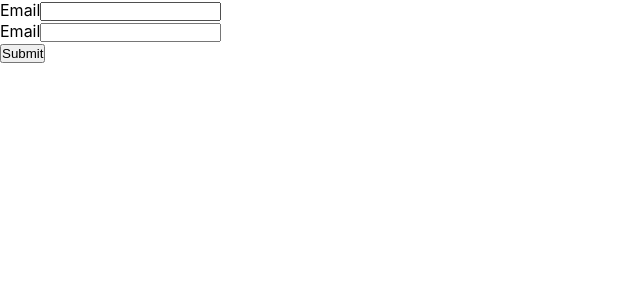
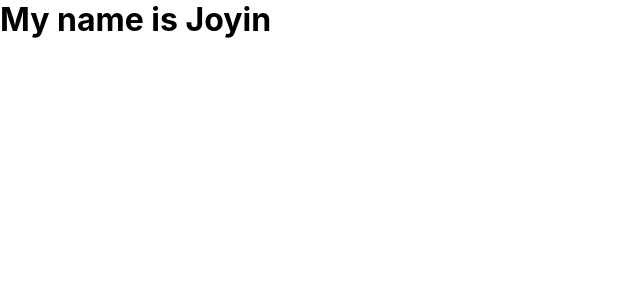
Before and after one commit to Joyin2/React-js-practice, a React (Create React App) app: page / in a window 1280 px wide. Shown: the top 300 px of the page, without its empty margins (0-640 px from the left). Built offline with nearby package versions, Linux system fonts and the light colour scheme.

Commit message:
context api

```diff
--- a/src/App.js
+++ b/src/App.js
@@ -1,10 +1,10 @@
-import React from "react";
-import SpreadOperator from "./hooks/SpreadOperatorInUseState/SpreadOperator";
+import React, { createContext } from "react";
+// import SpreadOperator from "./hooks/SpreadOperatorInUseState/SpreadOperator";
 // import UseState from './hooks/UseState'
 // import UseStateToggle from './toggle/UseStateToggle'
-import UseStateArray from "./hooks/UseStateArray/UseStateArray";
-import ShortCirtcuitEvaluation from "./components/ShortCircuitEval/ShortCirtcuitEvaluation";
-import Login from "./components/LoginForm/Login";
+// import UseStateArray from "./hooks/UseStateArray/UseStateArray";
+// import ShortCirtcuitEvaluation from "./components/ShortCircuitEval/ShortCirtcuitEvaluation";
+// import Login from "./components/LoginForm/Login";
 // import Covid from "./components/Covid";
 // import UseEffect from "./hooks/UseEffect/UseEffect";
 // import CleanUp from "./hooks/UseEffect/CleanUp";
@@ -14,27 +14,19 @@ import Login from "./components/LoginForm/Login";
 // import NetflixApp from "./components/NetflixApp";
 // import SlotMachine from "./components/SlotMachineGame"
 // import IncreDecre from "./hooks/IncreDecre/index"
+import ComA from "./hooks/ContextApi/ComA";
+
+const FirstName = createContext();
 
 const App = () => {
   return (
     <>
-      {/* <IncreDecre/> */}
-      {/* <SlotMachine/> */}
-      {/* <NetflixApp /> */}
-      {/* <SimpleCalculator/> */}
-      {/* <Greeting/> */}
-      {/* <CurrentTimeDate/> */}
-      {/* <CleanUp /> */}
-      {/* <UseEffect/> */}
-      {/* <Covid/> */}
-      {/* <UseState/> */}
-      {/* <UseStateToggle/> */}
-      {/* <UseStateArray/> */}
-      {/* <SpreadOperator/> */}
-      {/* <ShortCirtcuitEvaluation/> */}
-      <Login />
+      <FirstName.Provider value={"Joyin"}>
+        <ComA />
+      </FirstName.Provider>
     </>
   );
 };
 
 export default App;
+export { FirstName };
--- /dev/null
+++ b/src/hooks/ContextApi/ComA.jsx
@@ -0,0 +1,20 @@
+import React from 'react'
+import { FirstName } from '../../App'
+
+const ComA = () => {
+  return (
+    <div>
+      <FirstName.Consumer>
+        {
+          (fname)=>{
+            return (
+              <h1>My name is {fname}</h1>
+            )
+          }
+        }
+      </FirstName.Consumer>
+    </div>
+  )
+}
+
+export default ComA
--- a/src/index.css
+++ b/src/index.css
@@ -15,8 +15,8 @@ body {
 }
 
 *{
-  padding: 0;
-  margin: 0;
+  padding: 0px;
+  margin: 0px;
 }
 
 code {
```
